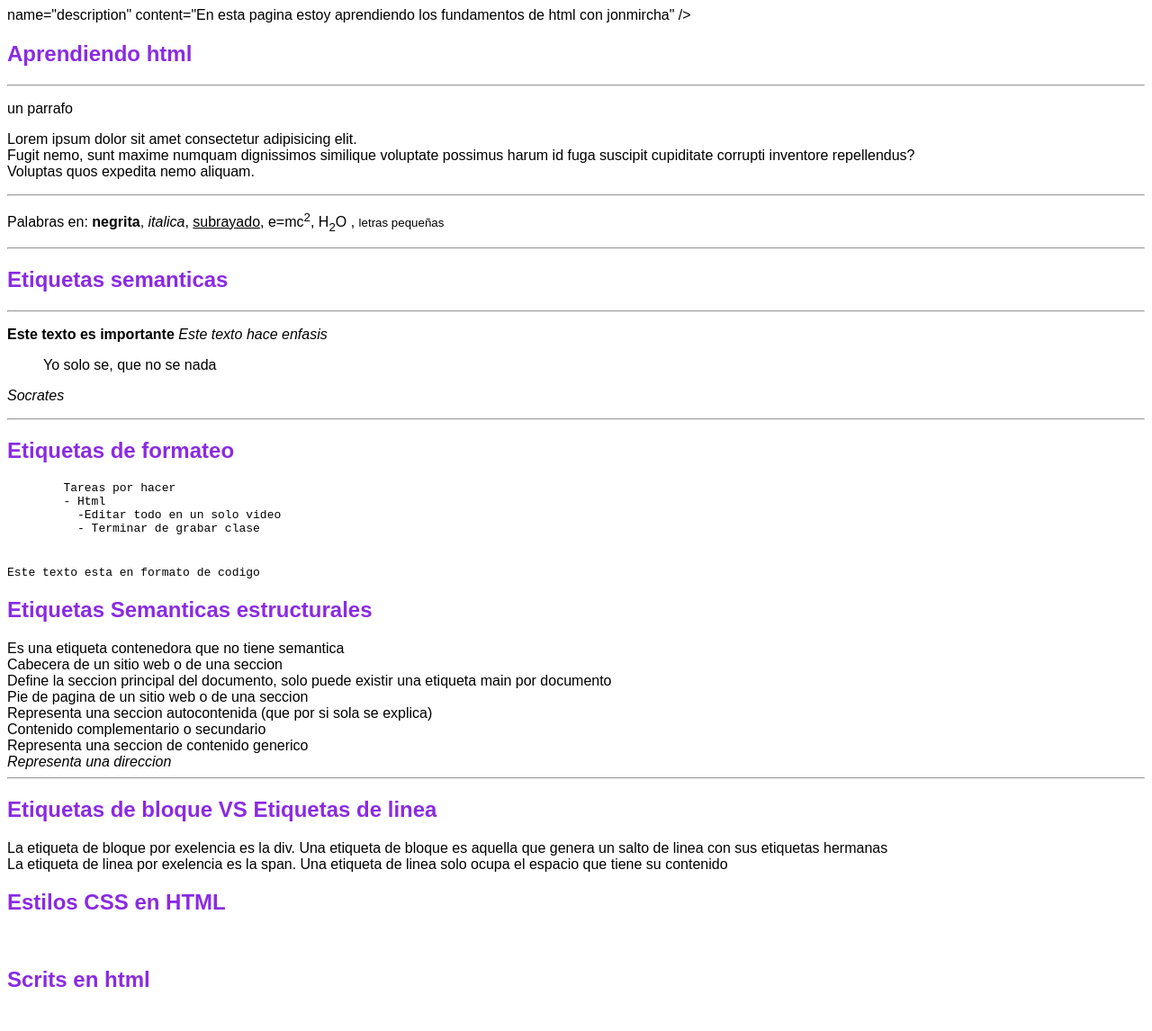
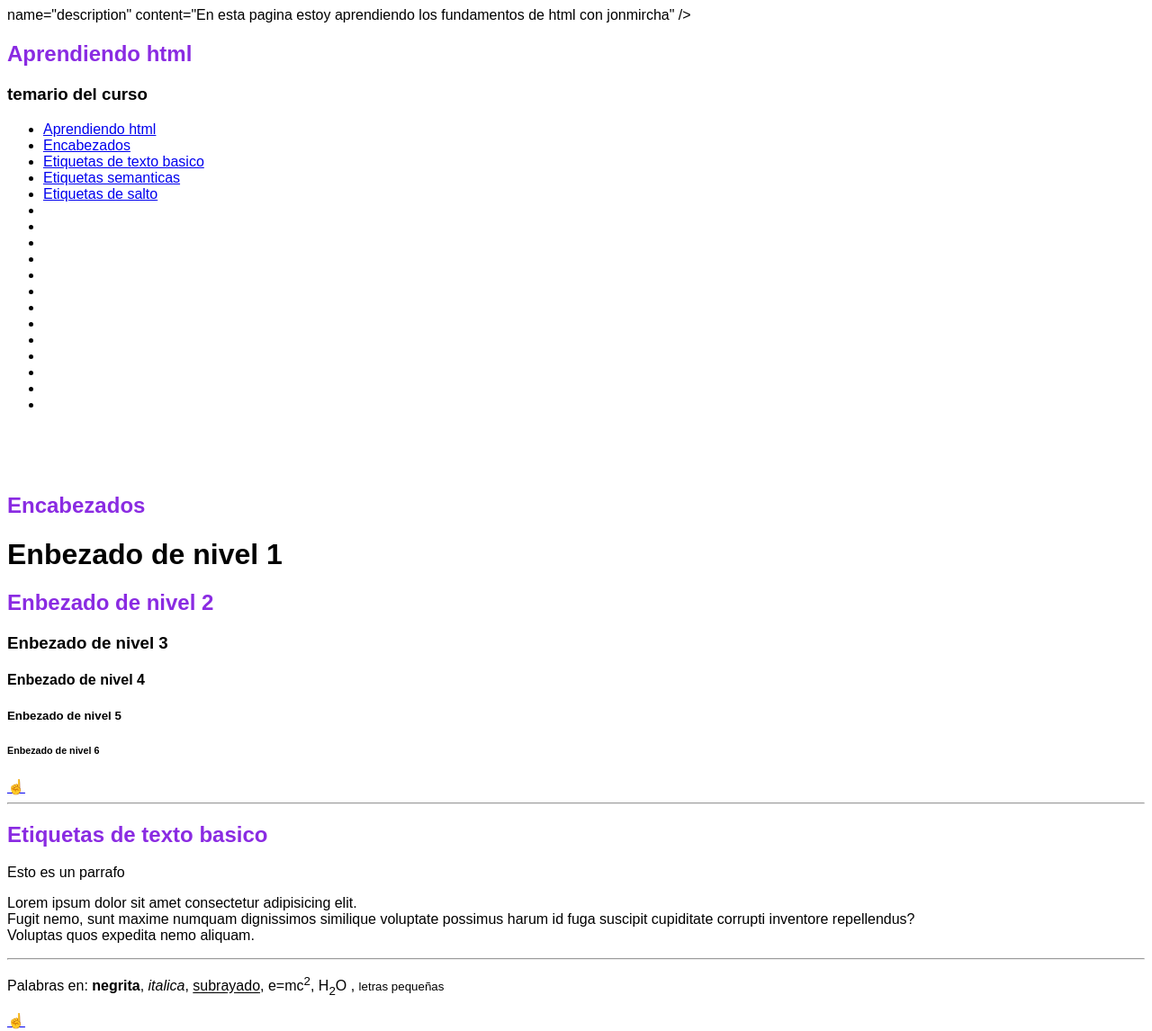
Before and after one commit to EnrikeOmarFarias/aprendiendo-html, a plain HTML site: page index.html in a window 1280 px wide. Shown: the top 1146 px of the page at 90% size. Drawn offline with Linux system fonts and the light colour scheme.

Commit message:
Menu de navegacion

```diff
--- a/assets/style.css
+++ b/assets/style.css
@@ -1,3 +1,7 @@
+html {
+  scroll-behavior: smooth;
+}
+
 body {
   font-family: sans-serif;
 }
--- a/index.html
+++ b/index.html
@@ -13,12 +13,42 @@
   </head>
 
   <body>
-    <h2>Aprendiendo html</h2>
+    <h2 id="inicio">Aprendiendo html</h2>
+    <h3>temario del curso</h3>
+    <ul>
+      <li><a href="index.html#inicio">Aprendiendo html</a></li>
+      <li><a href="index.html#encabezados">Encabezados</a></li>
+      <li><a href="index.html#textos-basicos">Etiquetas de texto basico</a></li>
+      <li><a href="index.html#textos-semanticos">Etiquetas semanticas</a></li>
+      <li><a href="index.html#etiquetas-salto">Etiquetas de salto</a></li>
+      <li><a href=""></a></li>
+      <li><a href=""></a></li>
+      <li><a href=""></a></li>
+      <li><a href=""></a></li>
+      <li><a href=""></a></li>
+      <li><a href=""></a></li>
+      <li><a href=""></a></li>
+      <li><a href=""></a></li>
+      <li><a href=""></a></li>
+      <li><a href=""></a></li>
+      <li><a href=""></a></li>
+      <li><a href=""></a></li>
+      <li><a href=""></a></li>
+    </ul>
+    <br><br><br>
+    <h2 id="encabezados">Encabezados</h2>
+    <h1>Enbezado de nivel 1</h1>
+    <h2>Enbezado de nivel 2</h2>
+    <h3>Enbezado de nivel 3</h3>
+    <h4>Enbezado de nivel 4</h4>
+    <h5>Enbezado de nivel 5</h5>
+    <h6>Enbezado de nivel 6</h6>
+    <a href="index.html#inicio">☝️</a>
     <hr>
     <!-- Esto es un
        comentario-->
-
-    <p>un parrafo</p>
+      <h2 id="textos-basicos">Etiquetas de texto basico</h2>
+    <p>Esto es un parrafo</p>
     <p>
       Lorem ipsum dolor sit amet consectetur adipisicing elit. <br>Fugit nemo, sunt
       maxime numquam dignissimos similique voluptate possimus harum id fuga
@@ -30,14 +60,22 @@
       Palabras en: <b>negrita</b>, <i>italica</i>, <u>subrayado</u>,
       e=mc<sup>2</sup>, H<sub>2</sub>O , <small>letras pequeñas</small>
     </p>
+    <a href="index.html#inicio">☝️</a>
     <hr>
-    <h2>Etiquetas semanticas</h2>
+    <h2 id="textos-semanticos">Etiquetas semanticas</h2>
     <hr>
     <p>
       <strong>Este texto es importante</strong>
       <em>Este texto hace enfasis</em>
       <blockquote>Yo solo se, que no se nada</blockquote> <cite>Socrates</cite>
     </p>
+    <a href="index.html#inicio">☝️</a>
+    <hr>
+    <h2 id="etiquetas-salto">Etiquetas de salto</h2>
+    Lorem ipsum dolor sit amet consectetur adipisicing elit. Veritatis deserunt, <br>ullam sit aspernatur in quae unde exercitationem excepturi ad doloribus placeat esse possimus maxime nemo sapiente! <br><br> Dolorum voluptatum quaerat culpa!
+    <br>
+
+    <a href="index.html#inicio">☝️</a>
     <hr>
     <h2>Etiquetas de formateo</h2>
     <p>
```
